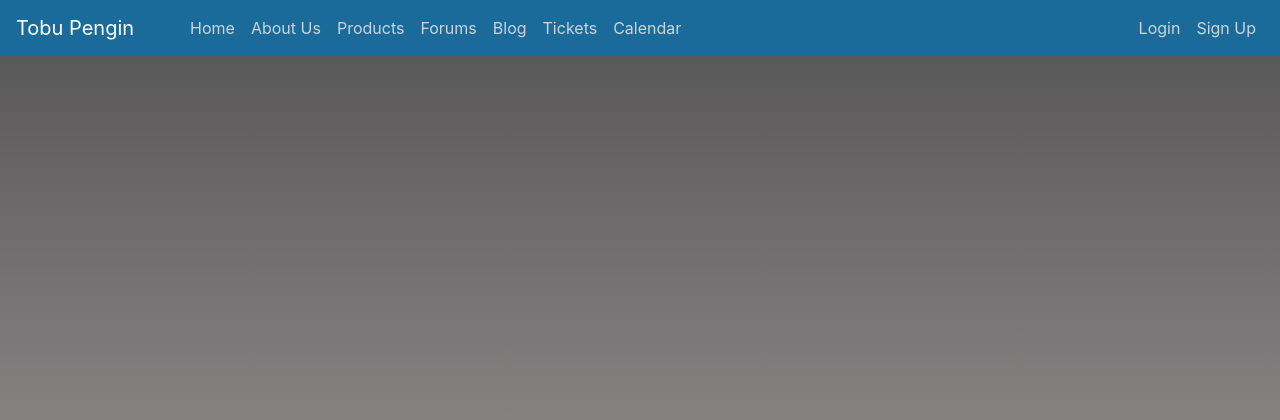
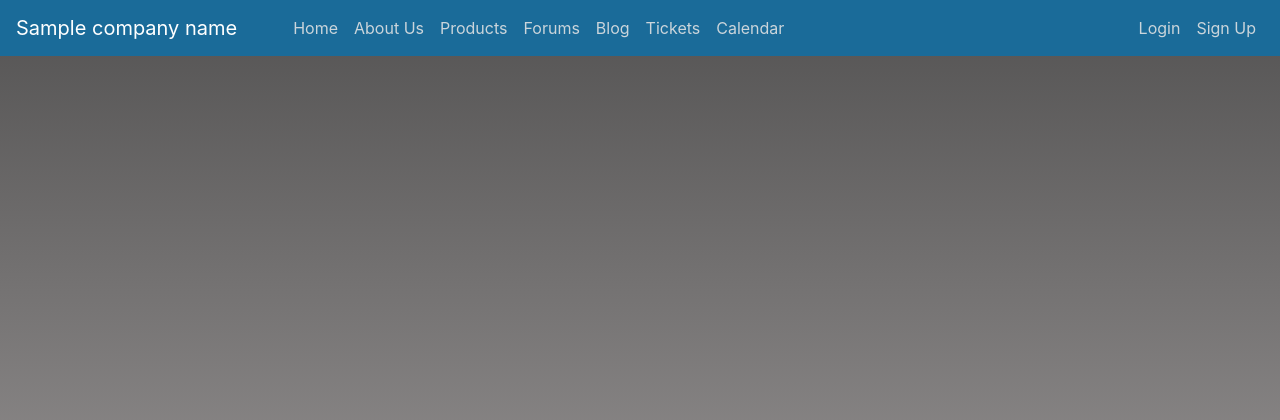
Before and after one commit to Pengin-Open-Source/pengin-pi, a Python web app: template app/templates/admin/admin.html in a window 1280 px wide. Shown: the top 420 px of the page. Run offline with Jinja, Linux system fonts and the light colour scheme; the template is opened without the code that fills it: most values are stand-ins (such as "Sample title", 1, 10 or a date in 2020); some libraries are stand-ins or nearby versions.

Commit message:
update to dynamic company name

```diff
--- a/app/templates/layout.html
+++ b/app/templates/layout.html
@@ -20,17 +20,17 @@ this template is the parent, while home/about are the children-->
   <!--If a title is provided then use that if not use the default -->
   {% if title %}
   <!-- if a title IS provided -->
-  <title>Tobu Pengin - {{ title }} </title>
+  <title>{{company_name}} - {{ title }} </title>
   {% else %}
   <!--Default title -->
-  <title>Tobu Pengin</title>
+  <title>{{company_name}}</title>
   {% endif %}
 </head>
 
 <body>
   <header class="site-header">
     <nav class="navbar navbar-expand-md navbar-dark bg-steel fixed-top">
-        <a class="navbar-brand d-flex align-items-center mr-5" href="/">Tobu Pengin</a>
+        <a class="navbar-brand d-flex align-items-center mr-5" href="/">{{company_name}}</a>
         <button class="navbar-toggler" type="button" data-toggle="collapse" data-target="#navbarToggle"
           aria-controls="navbarToggle" aria-expanded="false" aria-label="Toggle navigation">
           <span class="navbar-toggler-icon"></span>
```
